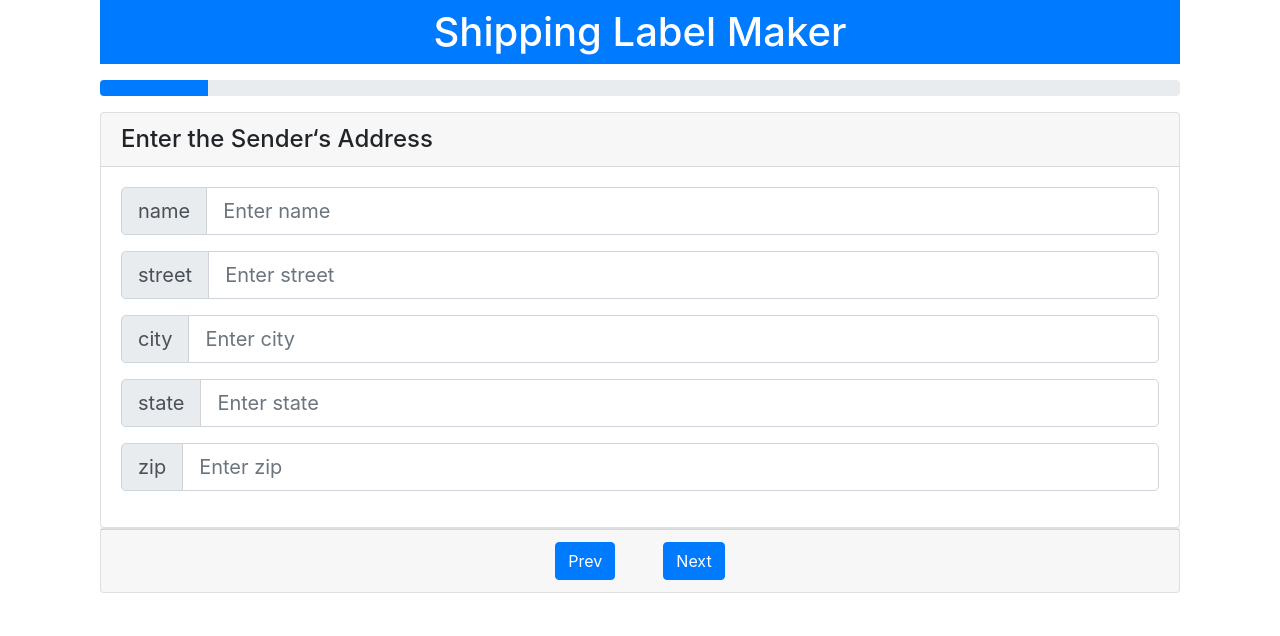
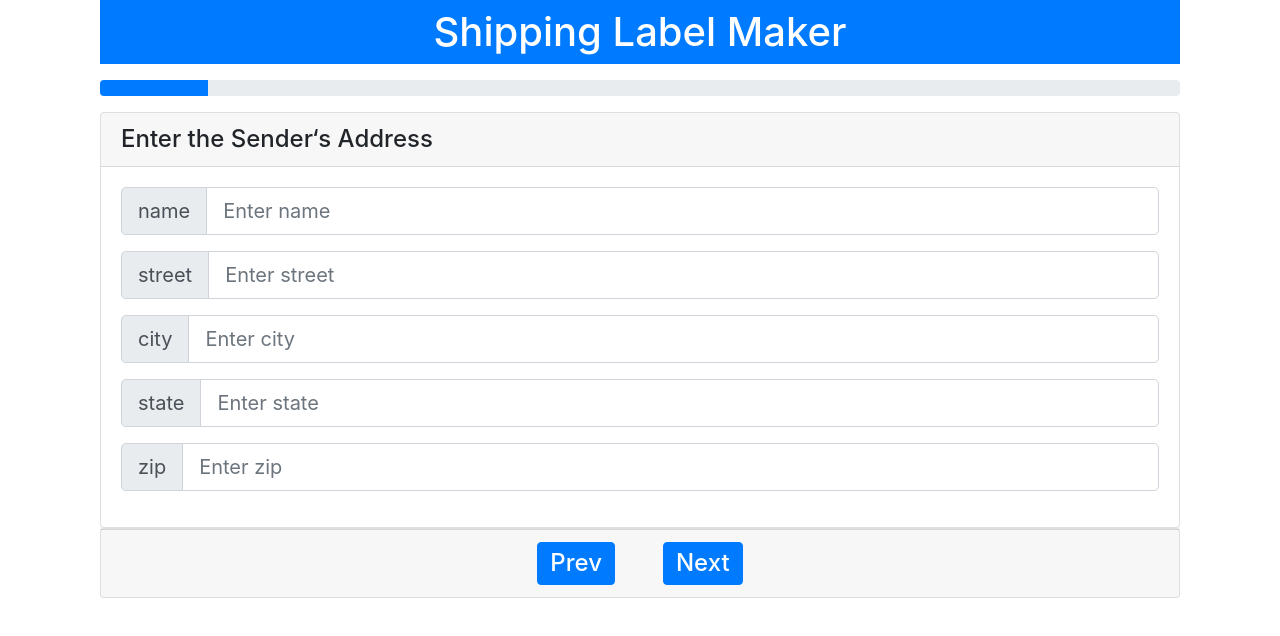
Before and after one commit to yogenspatel/ShippingLabel, a React (Create React App) app: page / in a window 1280 px wide. Shown: the top 636 px of the page. Built offline with nearby package versions, Linux system fonts and the light colour scheme.

Commit message:
shipping label header style

```diff
--- a/src/core/components/wizard/index.js
+++ b/src/core/components/wizard/index.js
@@ -65,8 +65,8 @@ class Wizard extends React.Component {
           {this.state.step === 5 && <Step5 setShippingData={this.state.shippingData} />}
           <div className="card text-center">
             <div className="card-footer">
-              <button className="btn btn-primary mr-5" onClick={this.prevClick}>Prev</button>
-              <button className="btn btn-primary" onClick={this.nextClick}>{this.props.steps.length === this.state.step ? 'Confirm' : 'Next'}</button>
+              <button className="btn btn-primary mr-5" onClick={this.prevClick}><span className="h4">Prev</span></button>
+              <button className="btn btn-primary" onClick={this.nextClick}>{this.props.steps.length === this.state.step ? <span className="h4">Confirm</span> : <span className="h4">Next</span>}</button>
             </div>
           </div>
         </div>
--- a/src/features/shipping-label/index.js
+++ b/src/features/shipping-label/index.js
@@ -74,7 +74,7 @@ class ShippingLabel extends React.Component {
   render() {
     return this.props.shippingData ? (
       <div className="card">
-        <div className="card-header">Shipping Label</div>
+        <div className="navbar navbar-expand-lg navbar-dark bg-primary card-header"><h1 className="h1 text-white m-auto">Shipping Label</h1></div>
         <div className="card-body">
           <button className="btn btn-primary mb-3" onClick={() => window.print()}>Print this Label</button>
           <div className="row mb-3">
```
